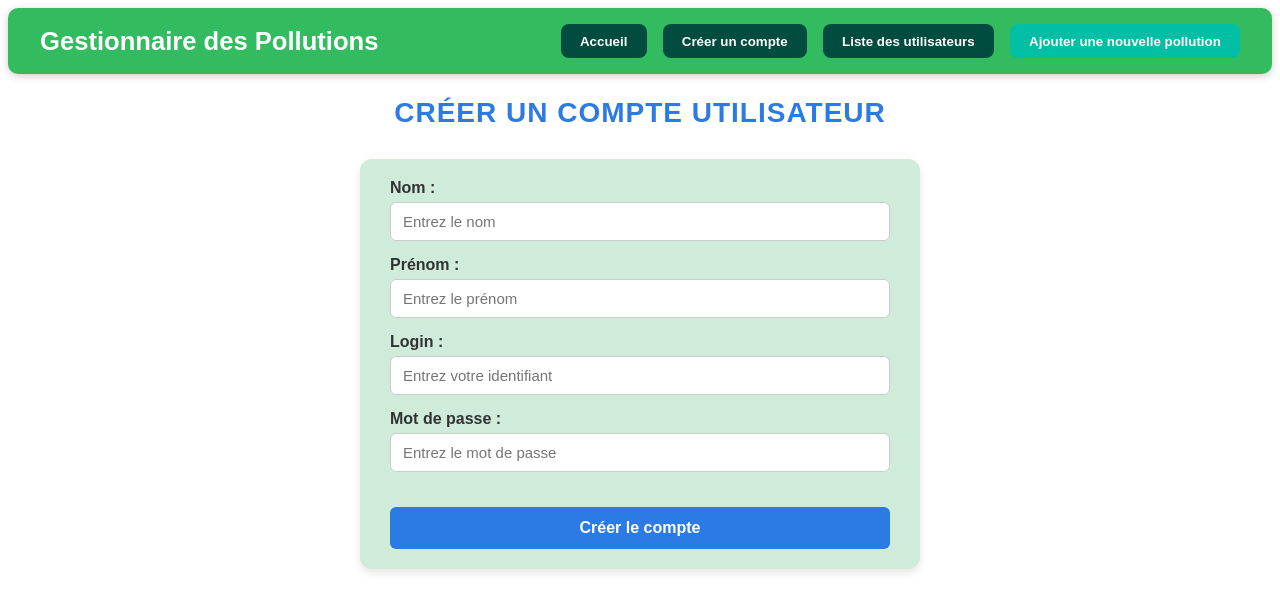
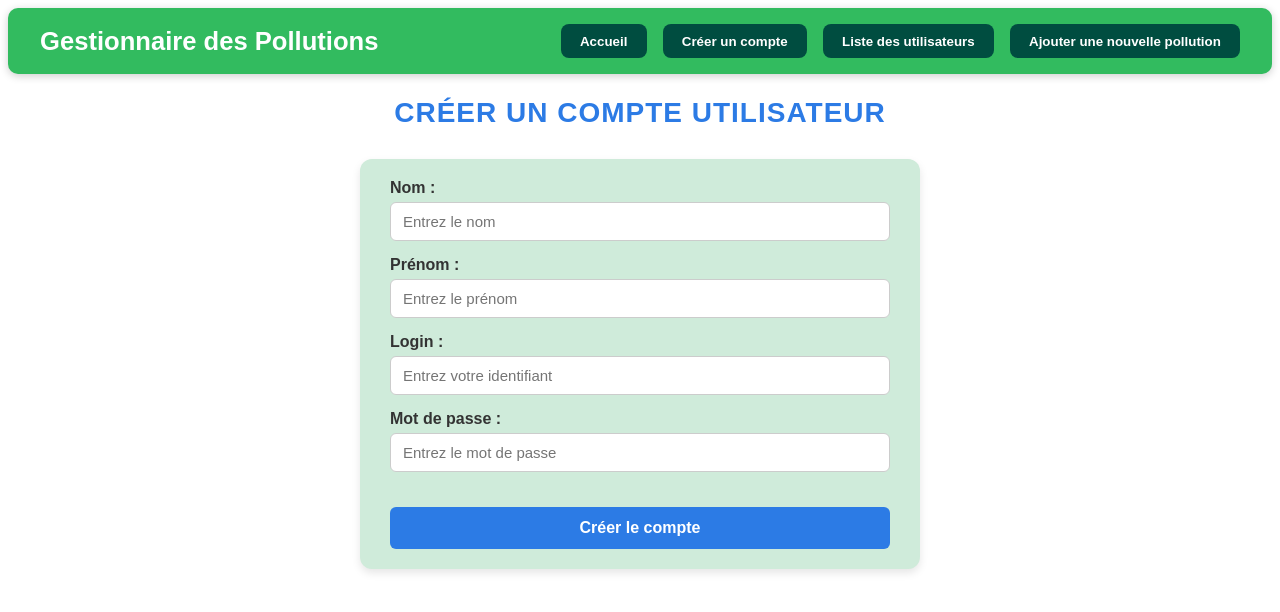
Before and after one commit to ThomasD54/tp03_DOSNE_Thomas, an Angular app in the folder Front/: page /formulaire-utilisateur in a window 1280 px wide. Shown: the top 612 px of the page. Built offline with nearby package versions, Linux system fonts and the light colour scheme; no server answers.

Commit message:
Changement 2

```diff
--- a/Front/src/app/app.css
+++ b/Front/src/app/app.css
@@ -37,7 +37,7 @@
 }
 
 .btn-home { background-color: #004d40; color: white; }
-.btn-add { background-color: #00bfa5; color: white; }
+.btn-add { background-color: #004d40; color: white; }
 .btn-edit { background-color: #1976d2; color: white; }
 .btn-delete { background-color: #d32f2f; color: white; }
 .btn-view { background-color: #ffa000; color: white; }
```
